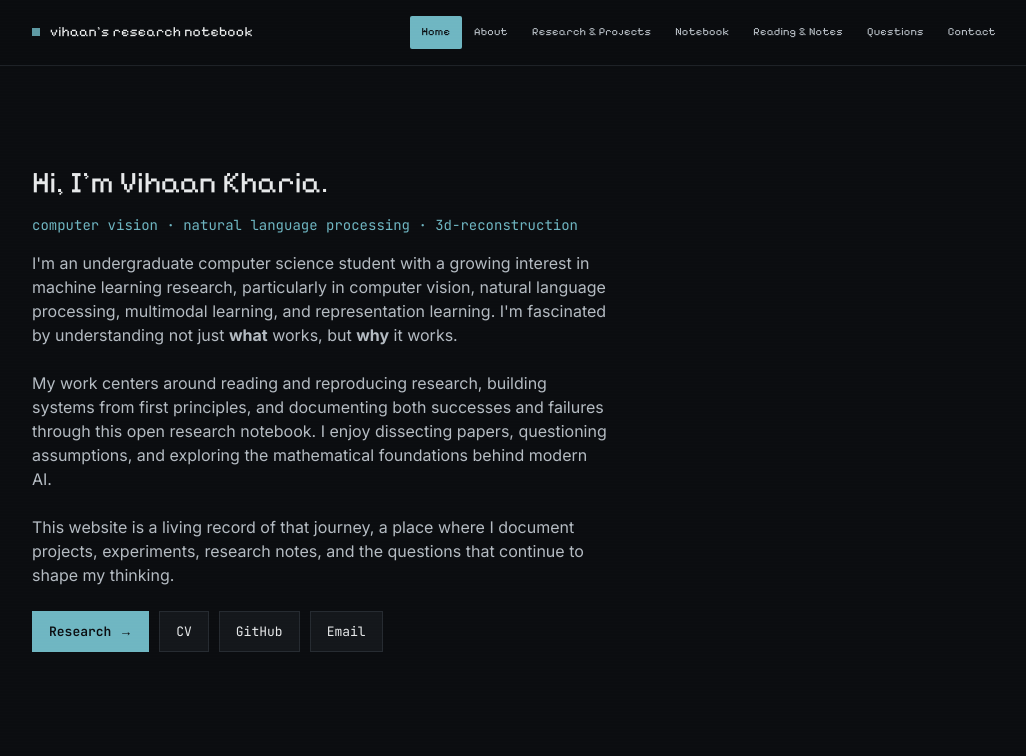
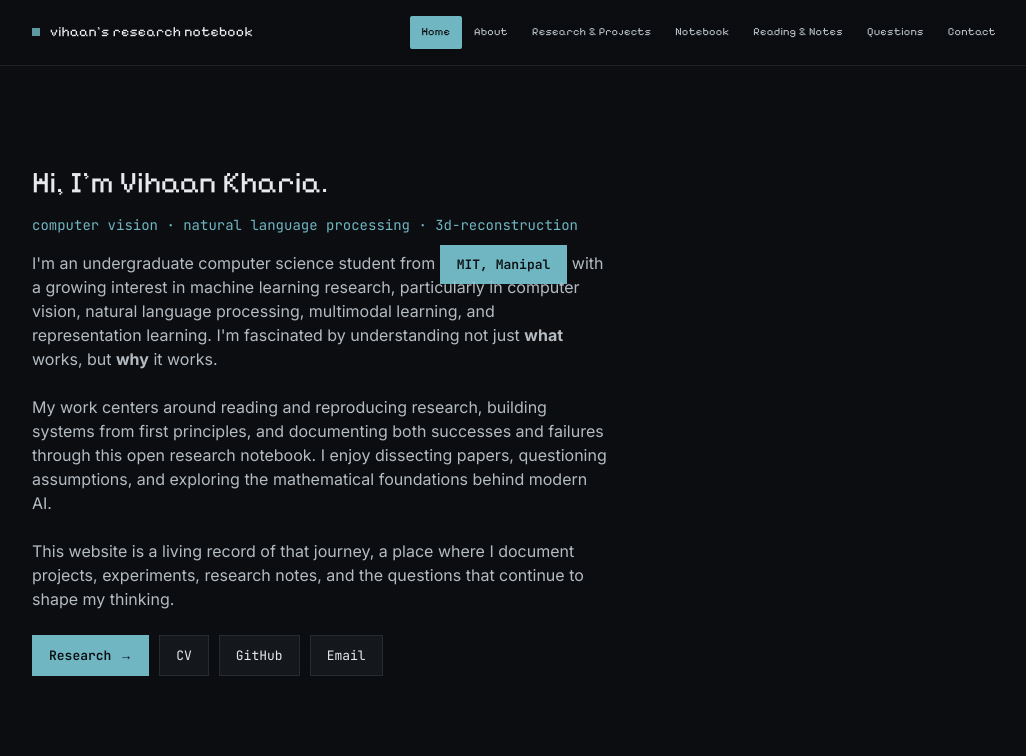
Before and after one commit to vihaan-in-kebab-case/research-portfolio, a Next.js app: page / in a window 1280 px wide. Shown: the top 756 px of the page, without its empty margins (120-1146 px from the left). Built offline with nearby package versions, Linux system fonts and the light colour scheme.

Commit message:
added college and fixed font bug

```diff
--- a/app/globals.css
+++ b/app/globals.css
@@ -1,12 +1,6 @@
 @tailwind base;
 @tailwind components;
 @tailwind utilities;
-
-:root {
-  --font-pixel: "Pixelify Sans", sans-serif;
-  --font-body: "Inter", sans-serif;
-  --font-mono: "JetBrains Mono", monospace;
-}
 
 html {
   scroll-behavior: smooth;
--- a/app/page.tsx
+++ b/app/page.tsx
@@ -22,10 +22,9 @@ export default function HomePage() {
           computer vision · natural language processing · 3d-reconstruction
         </p>
         <p className="mb-6 max-w-xl text-text-dim">
-          I'm an undergraduate computer science student with a growing interest in machine learning research, particularly in computer vision, natural language processing, multimodal learning, and representation learning. I'm fascinated by understanding not just <b>what</b> works, but <b>why</b> it works.<br></br><br></br>
+          I'm an undergraduate computer science student from <a href="https://www.manipal.edu/mit.html" target="_blank" rel="noopener noreferrer" className="border border-cyan bg-cyan px-4 py-2.5 font-mono text-[13px] font-semibold text-bg transition hover:opacity-90">MIT, Manipal</a> with a growing interest in machine learning research, particularly in computer vision, natural language processing, multimodal learning, and representation learning. I'm fascinated by understanding not just <b>what</b> works, but <b>why</b> it works.<br></br><br></br>
           My work centers around reading and reproducing research, building systems from first principles, and documenting both successes and failures through this open research notebook. I enjoy dissecting papers, questioning assumptions, and exploring the mathematical foundations behind modern AI.<br></br><br></br>
           This website is a living record of that journey, a place where I document projects, experiments, research notes, and the questions that continue to shape my thinking.
-
         </p>
         <div className="flex flex-wrap gap-2.5">
           <a href="/research" className="border border-cyan bg-cyan px-4 py-2.5 font-mono text-[13px] font-semibold text-bg transition hover:opacity-90">
```
